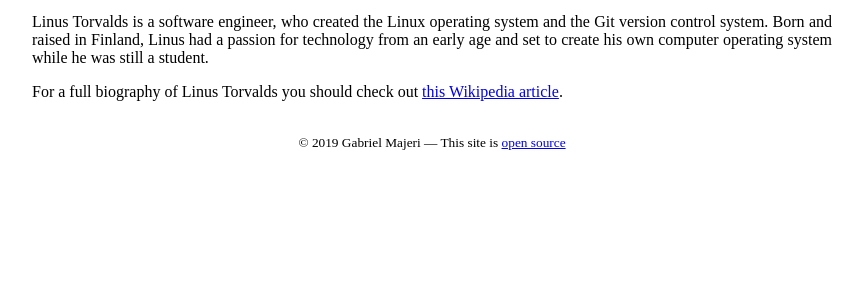
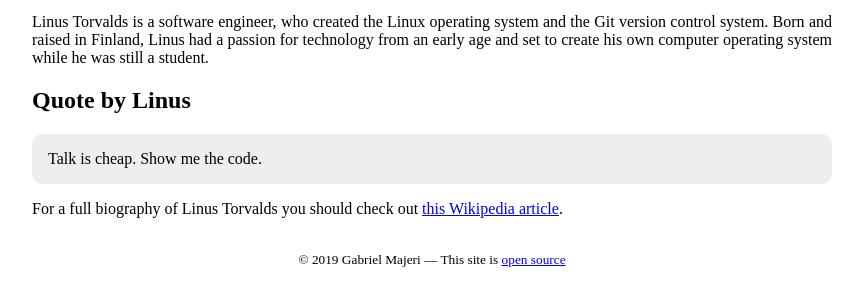
Before and after one commit to GabrielMajeri/fcc-tribute-page, a plain HTML site: page index.html in a window 1280 px wide. Shown: the part 482-788 px from the top of the page, without its empty margins (208-1071 px from the left). Drawn offline with Linux system fonts and the light colour scheme.

Commit message:
Add quote

```diff
--- a/index.html
+++ b/index.html
@@ -26,12 +26,11 @@
             </header>
             <section id="tribute-info">
                 <p>Linus Torvalds is a software engineer, who created the Linux operating system and the Git version control system. Born and raised in Finland, Linus had a passion for technology from an early age and set to create his own computer operating system while he was still a student.</p>
-                <blockquote>
-
+                <h2>Quote by Linus</h2>
+                <blockquote cite="https://lkml.org/lkml/2000/8/25/132">
+                    <p>Talk is cheap. Show me the code.</p>
                 </blockquote>
-            </section>
-            <section>
-                For a full biography of Linus Torvalds you should check out <a id="tribute-link" href="https://en.wikipedia.org/wiki/Linus_Torvalds" target="_blank">this Wikipedia article</a>.
+                <p>For a full biography of Linus Torvalds you should check out <a id="tribute-link" href="https://en.wikipedia.org/wiki/Linus_Torvalds" target="_blank">this Wikipedia article</a>.</p>
             </section>
             <footer>
                 <small>© 2019 Gabriel Majeri &mdash; This site is <a href="https://github.com/GabrielMajeri/fcc-tribute-page" target="_blank">open source</a></small>
--- a/main.css
+++ b/main.css
@@ -31,3 +31,13 @@ footer {
     margin-top: 2rem;
     text-align: center;
 }
+
+blockquote {
+    margin: 0;
+}
+
+blockquote p {
+    padding: 1rem;
+    background-color: #eee;
+    border-radius: 10px;
+}
```
